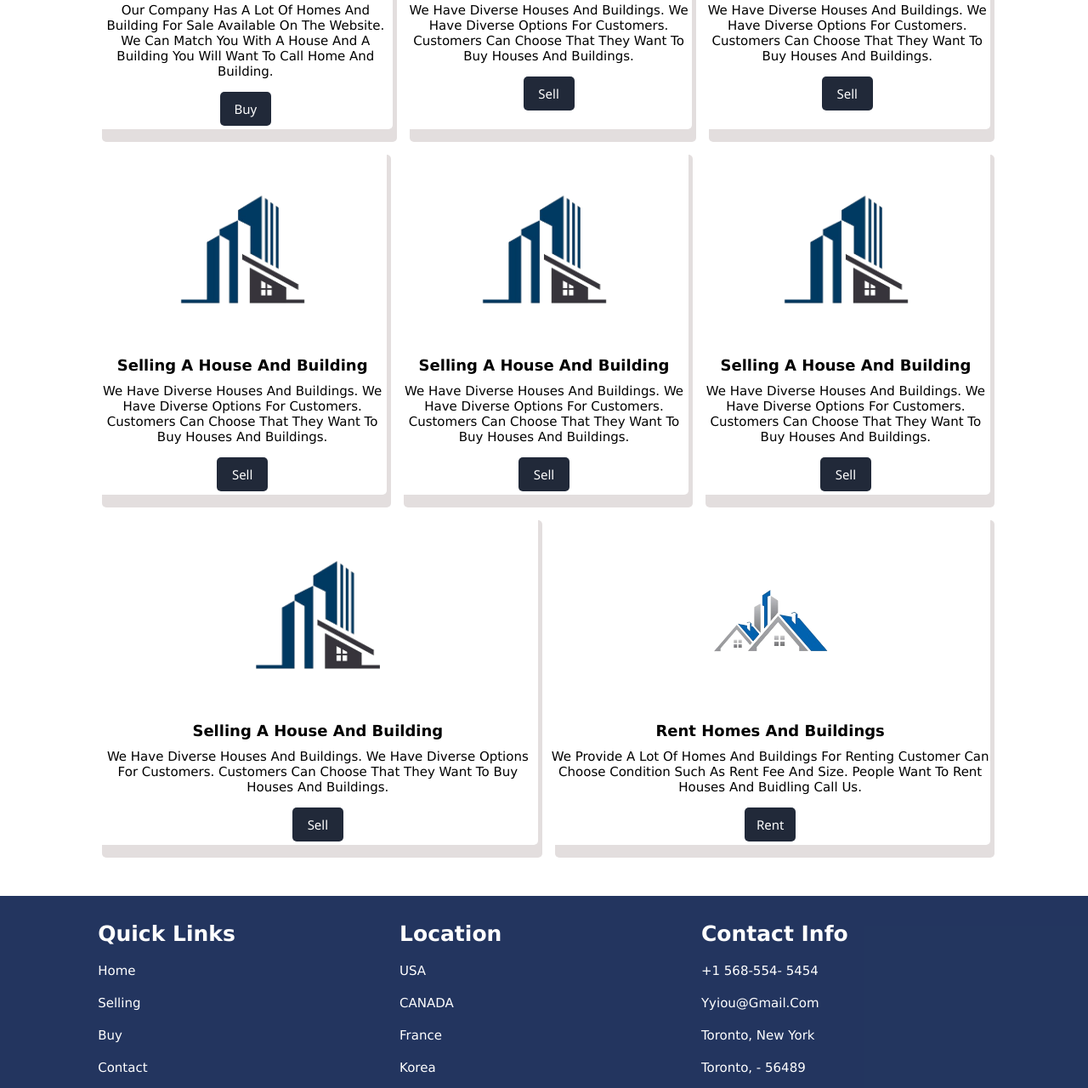
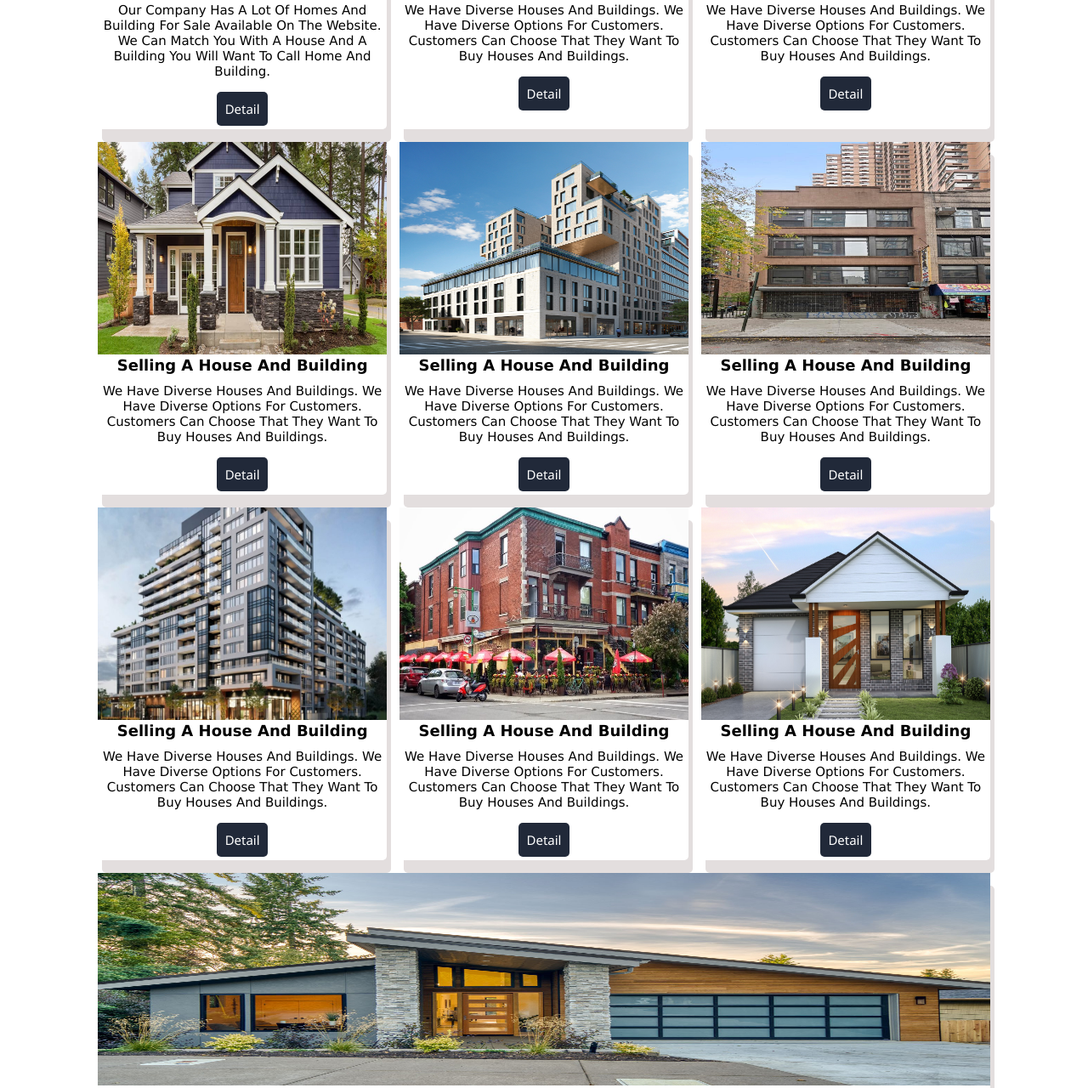
Before and after one commit to Hyunjin07/RealEstate_html, a plain HTML site: page buy.html in a window 1280 px wide. Shown: the part 1451-2731 px from the top of the page at 85% size. Drawn offline with Linux system fonts and the light colour scheme.

Commit message:
update all page

```diff
--- a/buy.html
+++ b/buy.html
@@ -79,14 +79,14 @@
 
     <!-- sales section -->
     <section class="products" id="products">
-      <h1 class="heading" style="background-color: rgba(5, 26, 73, 0.877);">
-        <span style="color: azure">Our Work</span>
+      <h1 class="heading" style="background-color: rgba(5, 26, 73, 0.877)">
+        <span style="color: azure">Sale List</span>
       </h1>
 
       <div class="box-container">
         <div class="box">
           <div class="image">
-            <img src="images/house_logo-removebg-preview.png" alt="" />
+            <img src="images/apartment2.jpg" alt="" />
             <div class="explain">
               <h4>Buy houses and buildings</h4>
               <br />
@@ -96,8 +96,8 @@
                 will want to call home and building.
               </p>
               <br />
-              <a href="buy.html">
-                <input type="button" value="Buy" />
+              <a href="#">
+                <input type="button" value="Detail" />
               </a>
             </div>
           </div>
@@ -105,9 +105,100 @@
 
         <div class="box">
           <div class="image">
+            <img src="images/cost-selling-house-houston.jpg" alt="" />
+            <div class="explain">
+              <h4>Selling a house and building</h4>
+              <br />
+              <p style="font-size: 15px">
+                We have diverse houses and buildings. we have diverse options
+                for customers. Customers can choose that they want to buy houses
+                and buildings.
+              </p>
+              <br />
+              <a href="#">
+                <input type="button" value="Detail" />
+              </a>
+            </div>
+          </div>
+        </div>
+        <div class="box">
+          <div class="image">
+            <img src="images/row_of_townhomes.jpg" alt="" />
+            <div class="explain">
+              <h4>Selling a house and building</h4>
+              <br />
+              <p style="font-size: 15px">
+                We have diverse houses and buildings. we have diverse options
+                for customers. Customers can choose that they want to buy houses
+                and buildings.
+              </p>
+              <br />
+              <a href="#">
+                <input type="button" value="Detail" />
+              </a>
+            </div>
+          </div>
+        </div>
+        <div class="box">
+          <div class="image">
+            <img src="images/types-of-homes-hero.jpg" alt="" />
+            <div class="explain">
+              <h4>Selling a house and building</h4>
+              <br />
+              <p style="font-size: 15px">
+                We have diverse houses and buildings. we have diverse options
+                for customers. Customers can choose that they want to buy houses
+                and buildings.
+              </p>
+              <br />
+              <a href="#">
+                <input type="button" value="Detail" />
+              </a>
+            </div>
+          </div>
+        </div>
+        <div class="box">
+          <div class="image">
+            <img src="images/building3.jpg" alt="" />
+            <div class="explain">
+              <h4>Selling a house and building</h4>
+              <br />
+              <p style="font-size: 15px">
+                We have diverse houses and buildings. we have diverse options
+                for customers. Customers can choose that they want to buy houses
+                and buildings.
+              </p>
+              <br />
+              <a href="#">
+                <input type="button" value="Detail" />
+              </a>
+            </div>
+          </div>
+        </div>
+        <div class="box">
+          <div class="image">
+            <img src="images/building2.jpg" alt="" />
+            <div class="explain">
+              <h4>Selling a house and building</h4>
+              <br />
+              <p style="font-size: 15px">
+                We have diverse houses and buildings. we have diverse options
+                for customers. Customers can choose that they want to buy houses
+                and buildings.
+              </p>
+              <br />
+              <a href="#">
+                <input type="button" value="Detail" />
+              </a>
+            </div>
+          </div>
+        </div>
+        <div class="box">
+          <div class="image">
             <img
-              src="images/house-building-logo--removebg-preview.png"
+              src="images/UPPER-WEST.jpg"
               alt=""
+              style="background-size: cover"
             />
             <div class="explain">
               <h4>Selling a house and building</h4>
@@ -118,8 +209,8 @@
                 and buildings.
               </p>
               <br />
-              <a href="selling.html">
-                <input type="button" value="Sell" />
+              <a href="#">
+                <input type="button" value="Detail" />
               </a>
             </div>
           </div>
@@ -127,8 +218,9 @@
         <div class="box">
           <div class="image">
             <img
-              src="images/house-building-logo--removebg-preview.png"
+              src="images/building4.jpeg"
               alt=""
+              style="background-size: cover"
             />
             <div class="explain">
               <h4>Selling a house and building</h4>
@@ -139,8 +231,8 @@
                 and buildings.
               </p>
               <br />
-              <a href="selling.html">
-                <input type="button" value="Sell" />
+              <a href="#">
+                <input type="button" value="Detail" />
               </a>
             </div>
           </div>
@@ -148,8 +240,9 @@
         <div class="box">
           <div class="image">
             <img
-              src="images/house-building-logo--removebg-preview.png"
+              src="images/house5.jpg"
               alt=""
+              style="background-size: cover"
             />
             <div class="explain">
               <h4>Selling a house and building</h4>
@@ -160,8 +253,8 @@
                 and buildings.
               </p>
               <br />
-              <a href="selling.html">
-                <input type="button" value="Sell" />
+              <a href="#">
+                <input type="button" value="Detail" />
               </a>
             </div>
           </div>
@@ -169,8 +262,9 @@
         <div class="box">
           <div class="image">
             <img
-              src="images/house-building-logo--removebg-preview.png"
+              src="images/house2.jpg"
               alt=""
+              style="background-size: cover"
             />
             <div class="explain">
               <h4>Selling a house and building</h4>
@@ -181,68 +275,8 @@
                 and buildings.
               </p>
               <br />
-              <a href="selling.html">
-                <input type="button" value="Sell" />
-              </a>
-            </div>
-          </div>
-        </div>
-        <div class="box">
-          <div class="image">
-            <img
-              src="images/house-building-logo--removebg-preview.png"
-              alt=""
-            />
-            <div class="explain">
-              <h4>Selling a house and building</h4>
-              <br />
-              <p style="font-size: 15px">
-                We have diverse houses and buildings. we have diverse options
-                for customers. Customers can choose that they want to buy houses
-                and buildings.
-              </p>
-              <br />
-              <a href="selling.html">
-                <input type="button" value="Sell" />
-              </a>
-            </div>
-          </div>
-        </div>
-        <div class="box">
-          <div class="image">
-            <img
-              src="images/house-building-logo--removebg-preview.png"
-              alt=""
-            />
-            <div class="explain">
-              <h4>Selling a house and building</h4>
-              <br />
-              <p style="font-size: 15px">
-                We have diverse houses and buildings. we have diverse options
-                for customers. Customers can choose that they want to buy houses
-                and buildings.
-              </p>
-              <br />
-              <a href="selling.html">
-                <input type="button" value="Sell" />
-              </a>
-            </div>
-          </div>
-        </div>
-        <div class="box">
-          <div class="image">
-            <img src="images/logo-removebg-preview.png" alt="" />
-            <div class="explain">
-              <h4>Rent homes and buildings</h4>
-              <br />
-              <p style="font-size: 15px">
-                We provide a lot of homes and buildings for renting Customer can
-                choose condition such as rent fee and size. people want to rent
-                houses and buidling call us.
-              </p>
-              <br />
-              <a href="rent.html">
-                <input type="button" value="Rent" />
+              <a href="#">
+                <input type="button" value="Detail" />
               </a>
             </div>
           </div>
--- a/contact.css
+++ b/contact.css
@@ -18,7 +18,7 @@ section {
   display: inline-block;
   margin-top: 1rem;
   border-radius: 5rem;
-  background: rgba(5, 26, 73, 0.877);;
+  background: rgba(5, 26, 73, 0.877);
   color: #fff;
   padding: 0.9rem 3.5rem;
   cursor: pointer;
@@ -56,11 +56,11 @@ header.log span {
 header .navbar a {
   font-size: 2rem;
   padding: 0 1.5rem;
-  color: #666;
+  color: #fff;
 }
 
 header .nav a:hover {
-  color: var(--pink);
+  color: #333
 }
 
 .container_form {
--- a/style.css
+++ b/style.css
@@ -78,11 +78,10 @@ header.log span {
 header .navbar a {
   font-size: 2rem;
   padding: 0 1.5rem;
-  color: #666;
+  color: #fff;
 }
-
 header .nav a:hover {
-  color: var(--pink);
+  color: #333;
 }
 header .icons a {
   font-size: 2.5rem;
@@ -100,11 +99,11 @@ header #toggler {
 
 header .fa-bars {
   font-size: 3rem;
-  color: #333;
+  color: #fff;
   border-radius: 0.5rem;
   padding: 5rem 1.5rem;
   cursor: pointer;
-  border: 0.1rem solid rgba(0, 0, 0, 0.3);
+  border: 0.1rem solid #fff;
 }
 
 .home {
@@ -123,7 +122,7 @@ header .fa-bars {
 
 .home .content h3 {
   font-size: 6rem;
-  color: #333;
+  color: #fff;
 }
 
 .home .content span {
@@ -285,6 +284,8 @@ input {
 .products .box-container .box .image img {
   height: 25rem;
   border: hidden;
+  width: 100%;
+  background-size: cover;
 }
 /*확인*/
 .products .box-container .box:hover .image img {
```
Also changed, not shown: images/house2.jpg (added), images/house4.jpg (added), images/house5.jpg (added), selling.html (line endings or trailing spaces).
